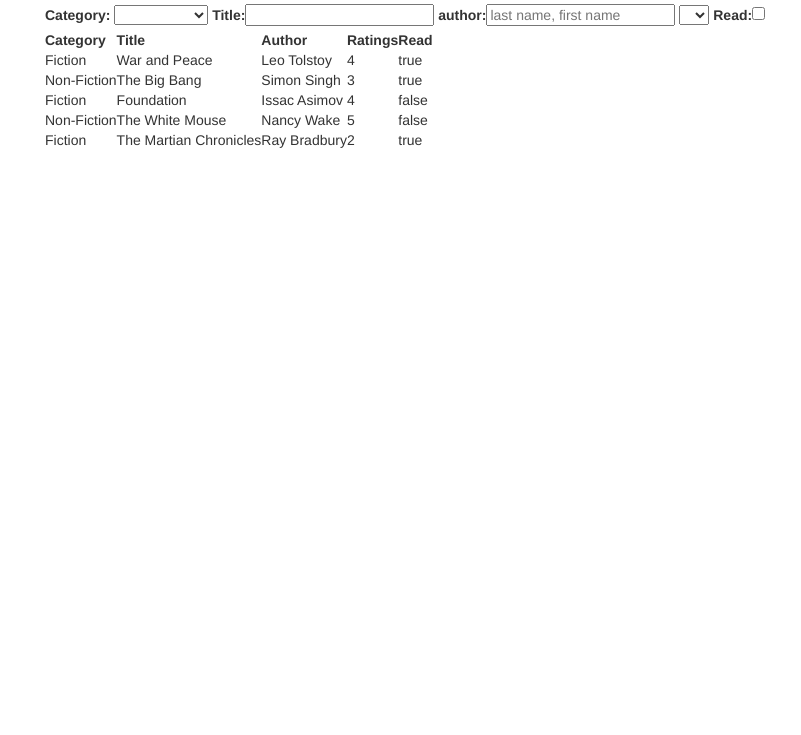
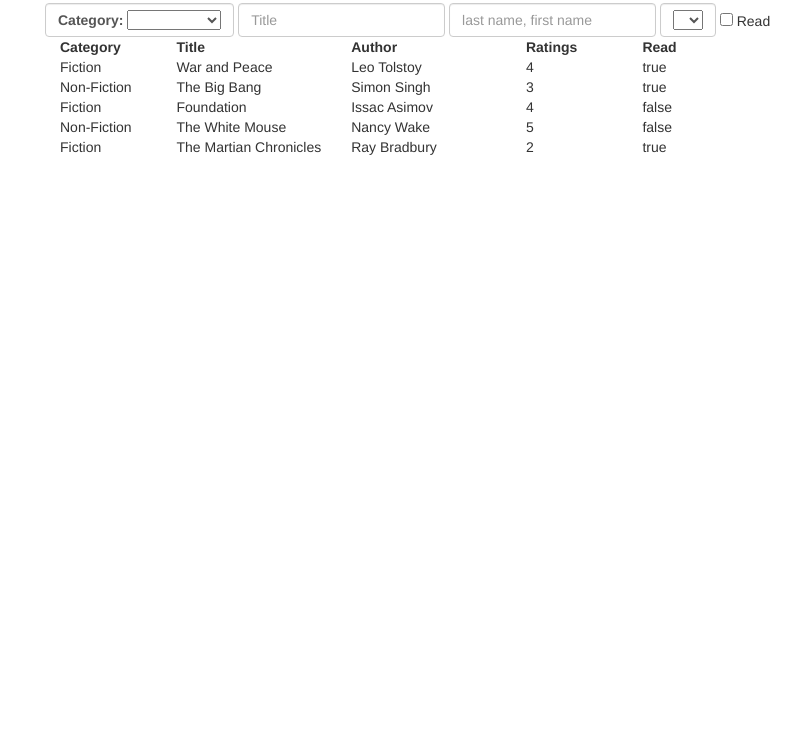
Before and after one commit to beck410/Library_App, a website: page app/index.html in a window 1280 px wide. Shown: the part 65-800 px from the top of the page, without its empty margins (25-826 px from the left). Drawn offline with nearby package versions, Linux system fonts and the light colour scheme; files that its build step writes are made by us from their sources.

Commit message:
added basic css styling through bootstrap

```diff
--- a/app/index.html
+++ b/app/index.html
@@ -10,41 +10,55 @@
   </head>
   <body>
     <div class="container" ng-controller="LibraryController as lib">
+      <div class="row header">
         <h1>Beck's Library</h1>
-    <form name="bookForm" ng-submit="bookForm.$valid && lib.addNewBook()" novalidate>
+      </div class="form-group">
+        <form role="form" class="form-inline" name="bookForm" ng-submit="bookForm.$valid && lib.addNewBook()" novalidate>
+          <div class="form-control">
             <label>Category: </label>
             <select ng-model="lib.newBook.category" required>
               <option value={{category}} ng-repeat="(category,text) in lib.category">
               {{text}}
               </option>
             </select>
-      <label>Title: </label><input type="text" ng-model="lib.newBook.bookTitle" required />
-      <label>author: </label><input type="text" placeholder="last name, first name" ng-model="lib.newBook.author" required />
-      <select ng-model="lib.newBook.ratings">
-        <option value={{rating}} ng-repeat="(rating,text) in lib.ratings">
+          </div>
+          <div class="form-group" class="form-control">
+            <label class="sr-only" for="bookTitle">Title: </label><input type="text" class="form-control" id="bookTitle" placeholder="Title" ng-model="lib.newBook.bookTitle" required />
+          </div>
+          <div class="form-group">
+            <label class="sr-only" for="bookAuthor">author: </label><input type="text" class="form-control" id="bookAuthor" placeholder="last name, first name" ng-model="lib.newBook.author" required />
+          </div>
+          <div class="form-control">
+            <select ng-model="lib.newBook.rating">
+              <option value={{text}} ng-repeat="(rating,text) in lib.rating">
               {{text}}
               </option>
             </select>
-      <label>Read: </label><input type="checkbox" value="read" ng-model="lib.newBook.read"/>
+          </div>
+          <div class="checkbox">
+            <label>
+              <input type="checkbox" value="read" ng-model="lib.newBook.read"/> Read
+            </label>
             <input type="submit" value="Add Book" ng-show="bookForm.$valid"/>
+          </div>
         </form>
       <table>
         <thead>
-        <tr>
-          <th>Category</th>
-          <th>Title</th>
-          <th>Author</th>
-          <th>Ratings</th>
-          <th>Read</th>
+          <tr class="row">
+            <th class="col-md-2">Category</th>
+            <th class="col-md-3">Title</th>
+            <th class="col-md-3">Author</th>
+            <th class="col-md-2">Ratings</th>
+            <th class="col-md-2">Read</th>
           </tr>
         </thead>
         <tbody>
-        <tr ng-repeat="book in lib.books">
-          <td>{{book.category}}</td>
-          <td>{{book.bookTitle}}</td>
-          <td>{{book.author}}</td>
-          <td>{{book.rating}}</td>
-          <td>{{book.read}}</td>
+          <tr class="row" ng-repeat="book in lib.books">
+            <td class="col-md-2">{{book.category}}</td>
+            <td class="col-md-3">{{book.bookTitle}}</td>
+            <td class="col-md-3">{{book.author}}</td>
+            <td class="col-md-2">{{book.rating}}</td>
+            <td class="col-md-2">{{book.read}}</td>
           </tr>
         </tbody>
       </table>
--- a/app/js/main.js
+++ b/app/js/main.js
@@ -45,7 +45,7 @@
         }
       ];
 
-      vm.ratings = {
+      vm.rating = {
         one: 1,
         two: 2,
         three: 3,
```
Lines whose indentation alone changed are shown as unchanged.
